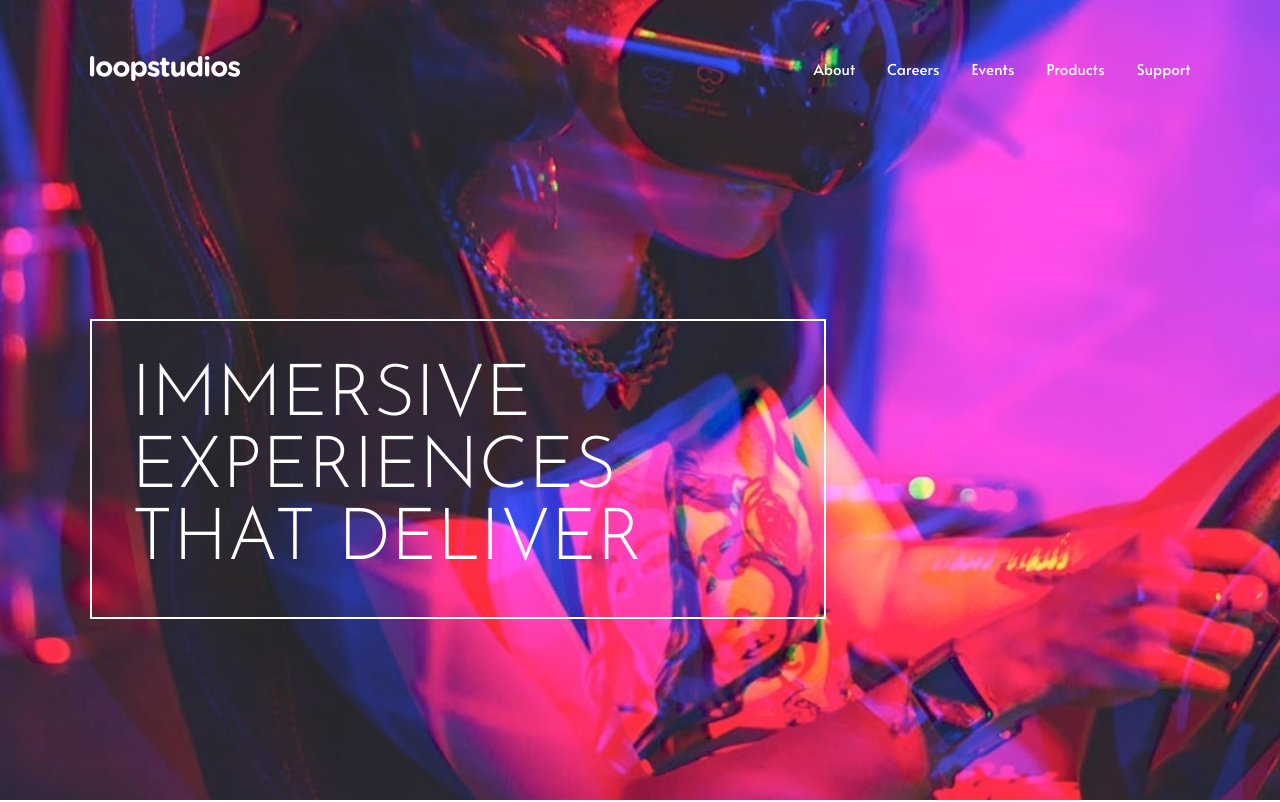
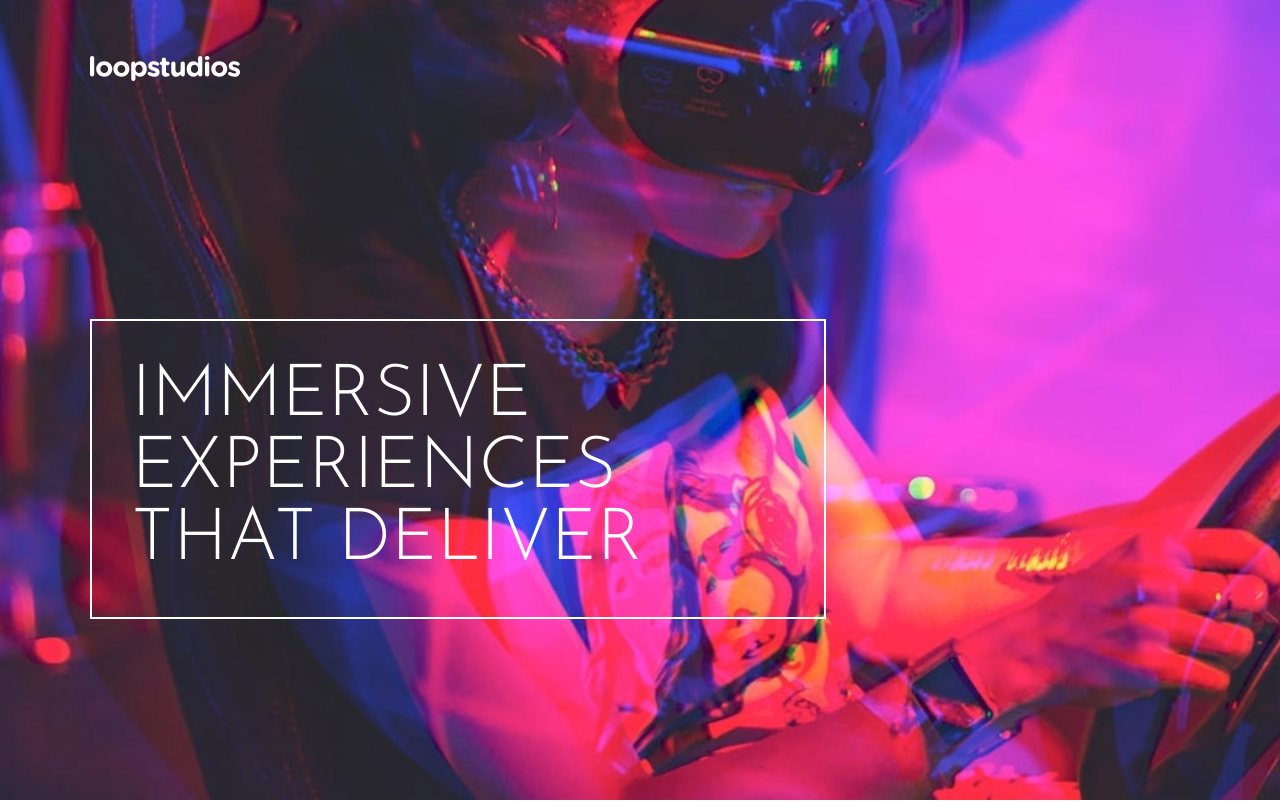
Before and after one commit to janithasilva/loopstudios-landing-page, a React (Create React App) app: page / in a window 1280 px wide. Shown: the top 802 px of the page. Built offline with nearby package versions, Linux system fonts and the light colour scheme.

Commit message:
Deployed website

```diff
--- a/src/Components/Header.js
+++ b/src/Components/Header.js
@@ -24,7 +24,7 @@ class Header extends Component {
     return (
       <div>
         <header>
-          <div id="navbar" className={`navbar ${isMenuOpen ? 'menu-open' : ''}`}>
+          <div id="navbar" className="navbar">
             <div className="navbar-wrapper">
               <img className="logo navbar-logo" src={svglogo} alt="Loopstudios logo" />
 
@@ -37,7 +37,10 @@ class Header extends Component {
               />
 
               <nav>
-                <ul className={`header-menu ${isMenuOpen ? 'show' : ''}`}>
+                <ul
+                  className="header-menu"
+                  style={{ display: isMenuOpen ? 'block' : 'none' }}
+                >
                   <li className="header-menu-item">
                     <a className="header-menu-link" href="#" title="About">
                       About
```
